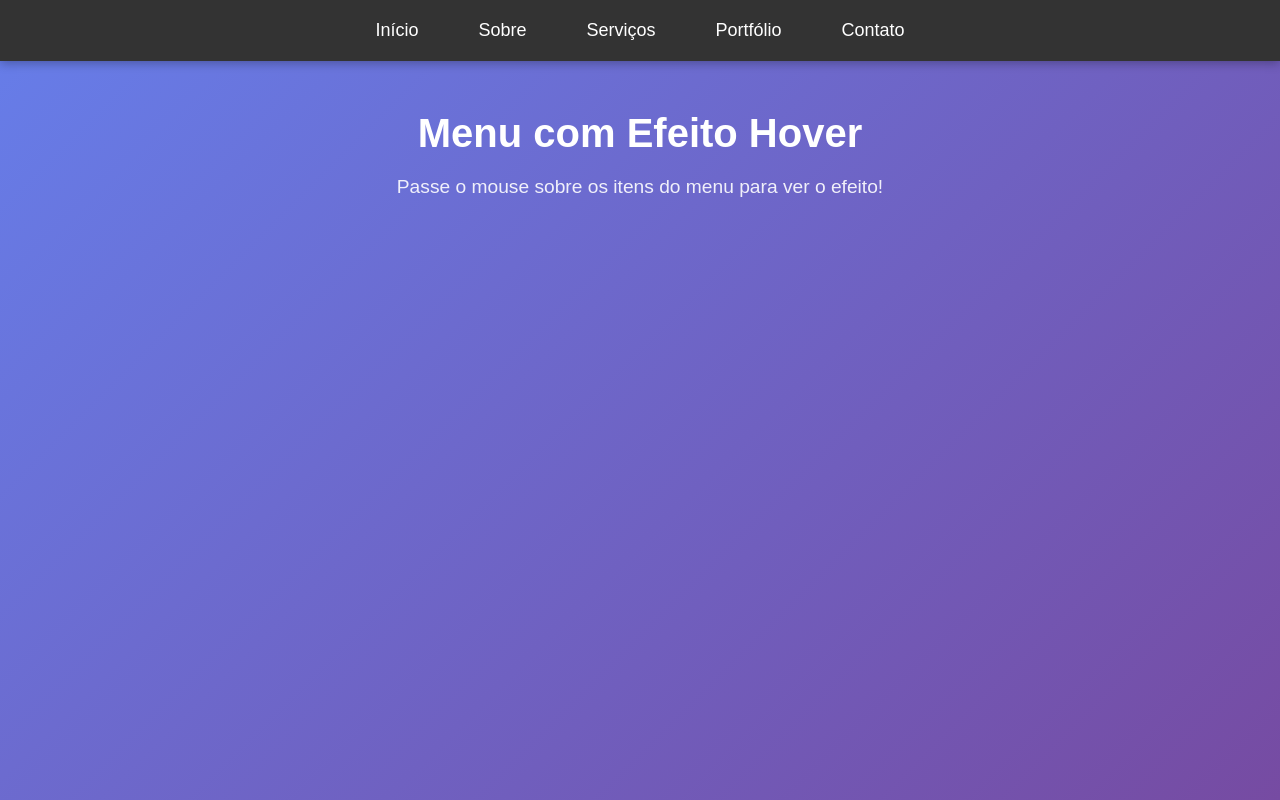
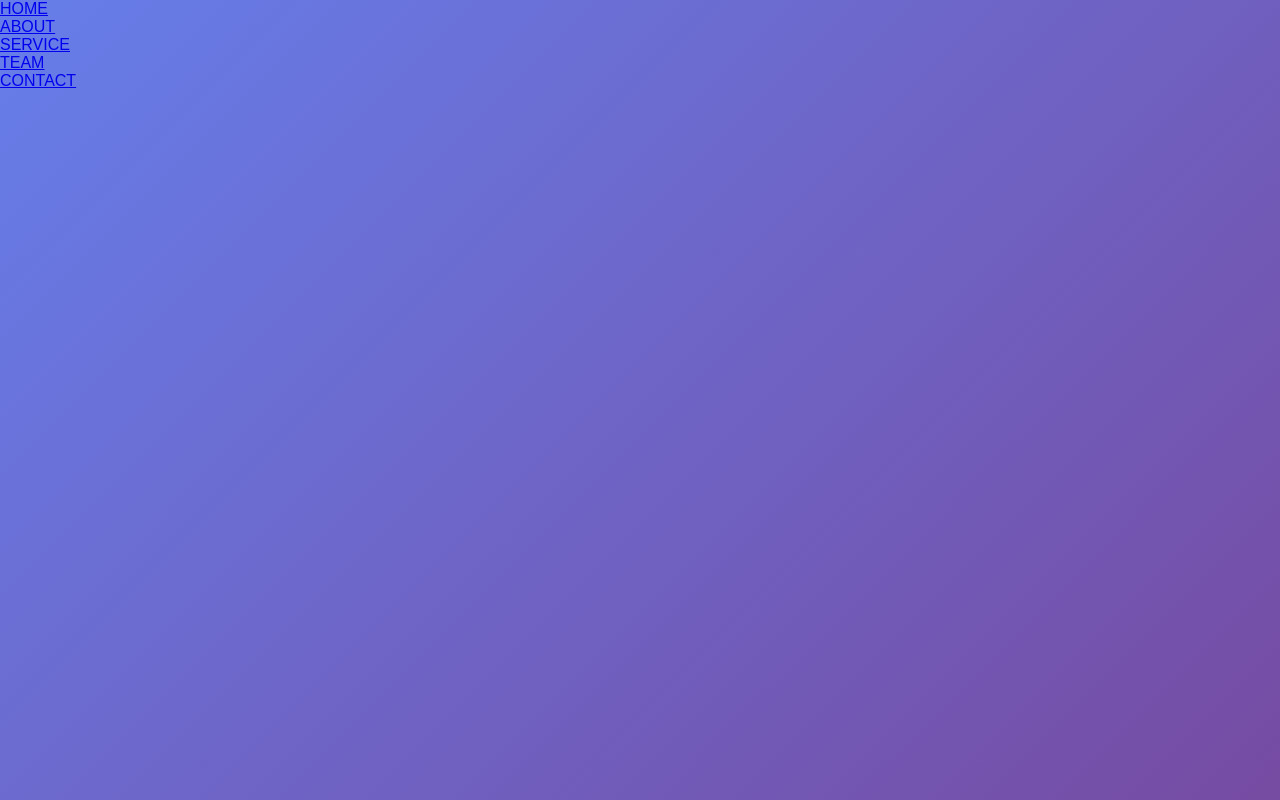
Before and after one commit to byscuity/atividade-12, a plain HTML site: page index.html in a window 1280 px wide. Drawn offline with Linux system fonts and the light colour scheme.

Commit message:
Update index.html

```diff
--- a/index.html
+++ b/index.html
@@ -3,23 +3,20 @@
 <head>
     <meta charset="UTF-8">
     <meta name="viewport" content="width=device-width, initial-scale=1.0">
-    <title>Menu com Efeito Hover</title>
+    <title>Menu Centralizado com Efeito Hover</title>
     <link rel="stylesheet" href="style.css">
 </head>
 <body>
-    <nav class="menu">
-        <ul>
-            <li><a href="#">Início</a></li>
-            <li><a href="#">Sobre</a></li>
-            <li><a href="#">Serviços</a></li>
-            <li><a href="#">Portfólio</a></li>
-            <li><a href="#">Contato</a></li>
-        </ul>
-    </nav>
-
-    <div class="content">
-        <h1>Menu com Efeito Hover</h1>
-        <p>Passe o mouse sobre os itens do menu para ver o efeito!</p>
+    <div class="container">
+        <nav class="menu-central">
+            <ul>
+                <li><a href="#">HOME</a></li>
+                <li><a href="#">ABOUT</a></li>
+                <li><a href="#">SERVICE</a></li>
+                <li><a href="#">TEAM</a></li>
+                <li><a href="#">CONTACT</a></li>
+            </ul>
+        </nav>
     </div>
 </body>
 </html>
```
